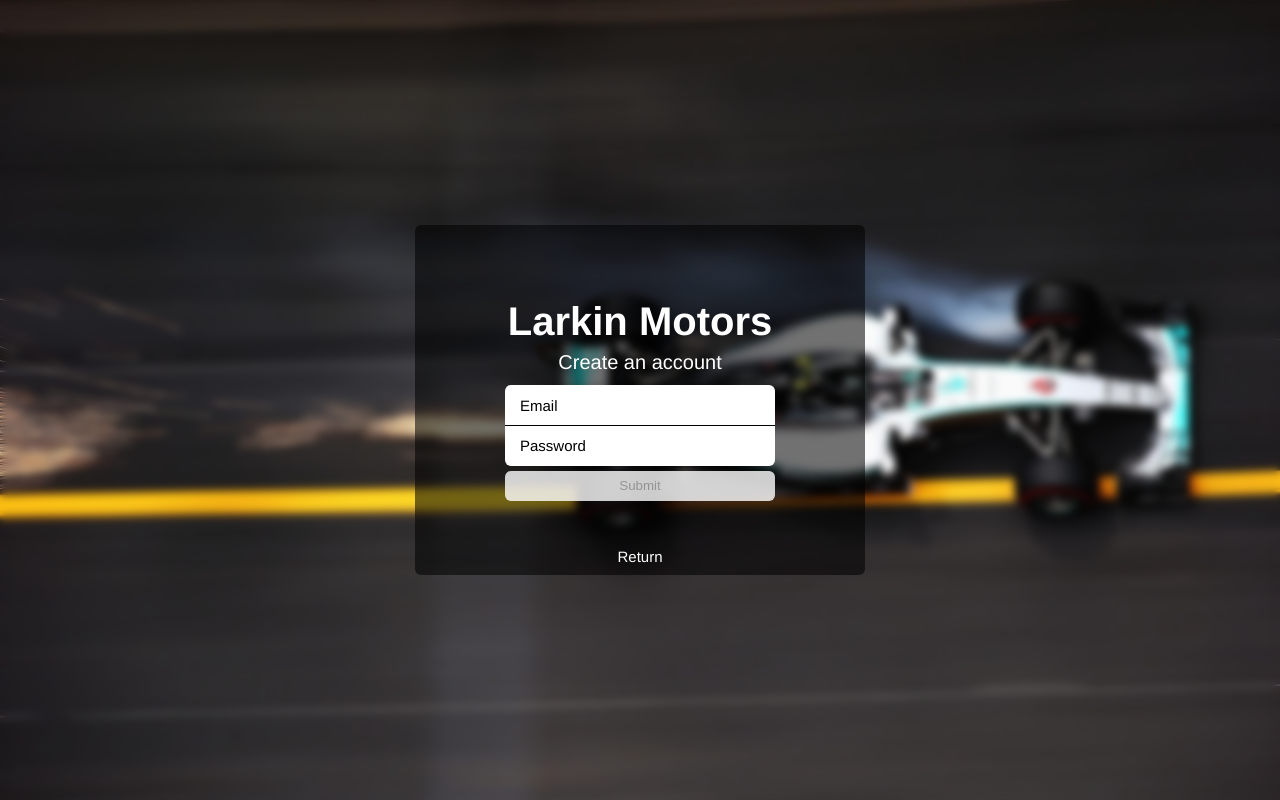
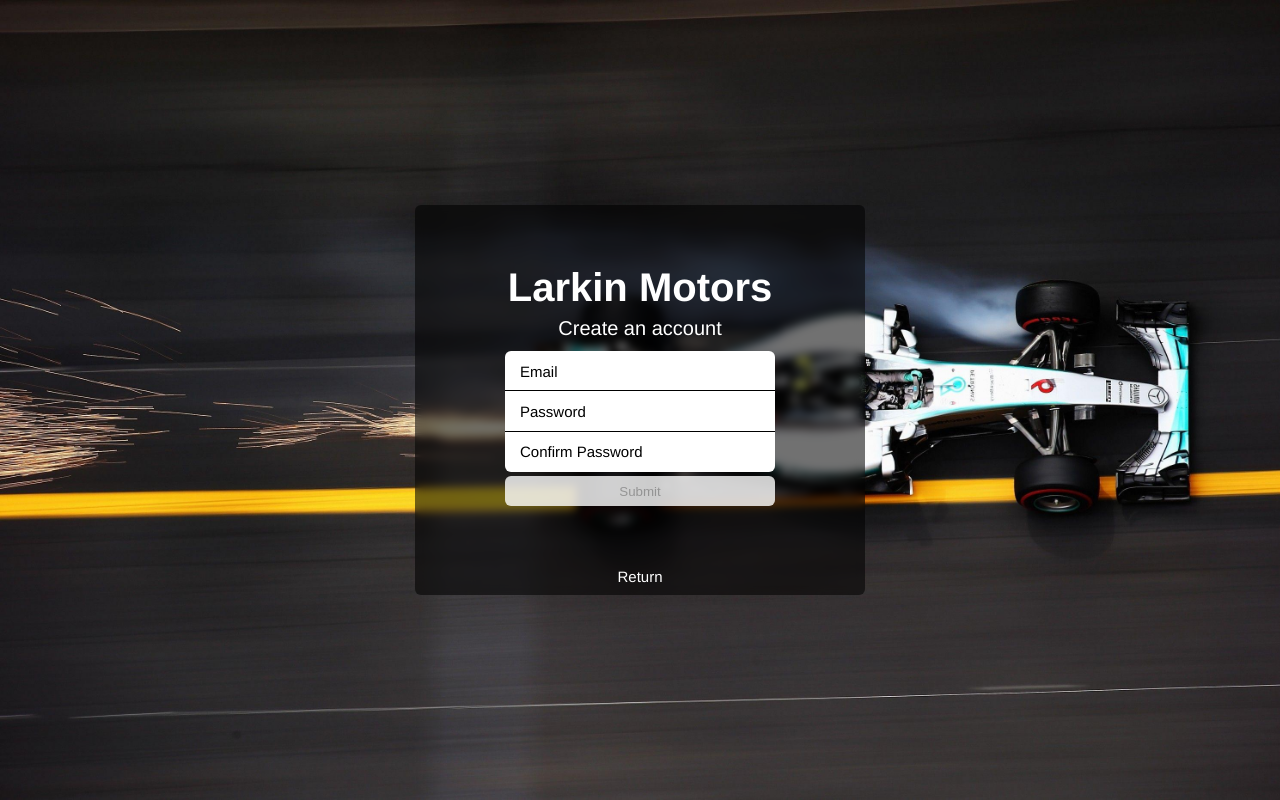
Before and after one commit to neirbonhoj/jobsite, a React (Create React App) app: page / in a window 1280 px wide. Both pictures are taken after a click on the element "Create Account". Built offline with nearby package versions, Linux system fonts and the light colour scheme.

Commit message:
login page done (for now)

```diff
--- a/package.json
+++ b/package.json
@@ -10,7 +10,8 @@
     "react": "^16.13.1",
     "react-dom": "^16.13.1",
     "react-router-dom": "^5.2.0",
-    "react-scripts": "3.4.3"
+    "react-scripts": "3.4.3",
+    "shortid": "^2.2.15"
   },
   "scripts": {
     "start": "react-scripts start",
--- a/src/css/Landing.css
+++ b/src/css/Landing.css
@@ -7,10 +7,6 @@
 .blur {
     min-width: 100%;
     min-height: 100vh;
-
-    background: rgba(255, 255, 255, 0.01);
-    backdrop-filter: blur(4px);
-    -webkit-backdrop-filter: blur(4px);
 }
 
 .landing-container{
@@ -22,11 +18,18 @@
     width: 450px;
     height: 350px;
     background: rgba(0,0,0,0.55);
+    backdrop-filter: blur(4px);
+    -webkit-backdrop-filter: blur(4px);
     border-radius: 6px;
 
     display: flex;
     flex-direction: column;
     justify-content: center;
+}
+
+.landing-container.expand{
+    height: 390px;
+    animation: container-expand 0.5s linear;
 }
 
 .landing-container.success{
@@ -56,7 +59,7 @@
 }
 
 .landing-title{
-    margin-top: 0;
+    margin-top: 60px;
     padding: 0;
     color: white;
     font-family: 'Helvetica Neue', sans-serif;
@@ -98,6 +101,25 @@
     flex-direction: row;
     align-items: center;
     justify-content: center;
+    z-index: 1;
+}
+
+.password-confirm-container{
+    display: flex;
+    flex-direction: row;
+    align-items: center;
+    justify-content: center;
+
+    position: relative;
+    height: 30px;
+    width: 100%;
+    margin-top: 10px;
+    align-self: center;
+    z-index: 0;
+}
+
+.login-form-bottom-container{
+    flex-grow: 1;
 }
 
 .landing-login-input {
@@ -133,19 +155,38 @@
 #email-input{
     border-bottom-right-radius: 0;
     border-bottom-left-radius: 0;
-
-    border-bottom: 1px solid black;
-    z-index: 1;
 }
 
 #password-input{
-    display: block;
     border-top-right-radius: 0;
     border-top-left-radius: 0;
+
+    border-top: 1px solid black;
+}
+
+#password-input.square-border{
+    border-radius: 0;
+
+    border-bottom: 1px solid black;
+    transition: border 0.5s ease-in-out;
+}
+
+#password-confirm-input{
+    border-top-right-radius: 0;
+    border-top-left-radius: 0;
+
+    visibility: hidden;
+    transform: translateY(-40px);
+    border-top: 1px solid black;
+}
+
+#password-confirm-input.show{
+    visibility: visible;
+    transform: translateY(0);
+    animation: slide-down-input 0.5s linear;
 }
 
 .login-submit-button{
-    align-self: center;
     width: 100%;
     height: 30px;
 
@@ -157,6 +198,12 @@
     border-radius: 6px;
 
     transition: all 0.4s;
+    transform: translateY(-40px);
+}
+
+.login-submit-button.shift-down{
+    transform: translateY(0);
+    animation: slide-down-input 0.5s linear;
 }
 
 .login-submit-button:hover{
@@ -189,6 +236,42 @@
     text-decoration: underline;
 }
 
+@keyframes slide-down {
+    0% {
+        transform: translateY(-100%);
+    }
+    100% {
+        transform: translateY(0);
+    }
+}
+
+@keyframes container-expand {
+    0% {
+        height: 350px;
+    }
+    100% {
+        height: 390px;
+    }
+}
+
+@keyframes slide-down-input {
+    0% {
+        transform: translateY(-40px);
+    }
+    100% {
+        transform: translateY(0);
+    }
+}
+
+@keyframes reverse-slide-down-input {
+    0% {
+        transform: translateY(0);
+    }
+    100% {
+        transform: translateY(-40px);
+    }
+}
+
 @keyframes loading-icon-anim {
     0% {
         transform: rotate(0deg);
--- a/src/pages/Landing.js
+++ b/src/pages/Landing.js
@@ -1,5 +1,6 @@
 import React from "react"
 import '../css/Landing.css'
+import shortid from "shortid";
 
 const { Component } = require("react")
 // eslint-disable-next-line
@@ -15,22 +16,47 @@ class Landing extends Component {
     this.state = {
       landing_login_email: '',
       landing_login_password: '',
-      creating_account: false
+      landing_confirm_password: '',
+      creating_account: false,
+      confirm_id: this.getId()
     }
 
-    this.onLogin = this.onLogin.bind(this);
+    this.onSubmit = this.onSubmit.bind(this);
     this.onInputChange = this.onInputChange.bind(this);
     this.handleKeyDown = this.handleKeyDown.bind(this);
     this.handleCreateAccount = this.handleCreateAccount.bind(this);
   }
 
-  onLogin(e){
+  onSubmit(e){
     if(e){
       e.preventDefault();
     }
     this.setState({
-      processing_login: true
+      processing_login: true,
+      successful_login: false
     })
+
+    if(this.state.creating_account){
+      firebase.auth().createUserWithEmailAndPassword(this.state.landing_login_email, this.state.landing_login_password)
+        .then((credential) => {
+          this.setState({
+            processing_login: false,
+            successful_login: true,
+            failed_login: false,
+            failed_password: false,
+            failed_email: false
+          })
+        }, ((rejection) => {
+          if(rejection.code === 'auth/email-already-in-use'){
+            this.setState({
+              processing_login: false,
+              failed_login: true,
+              failed_email: true,
+              failed_password: false
+            })
+          }
+        }))
+    } else {
       firebase.auth().signInWithEmailAndPassword(this.state.landing_login_email, this.state.landing_login_password)
         .then((credential) => {
           this.setState({
@@ -60,15 +86,22 @@ class Landing extends Component {
         console.log(error)
       })
     }
+  }
 
   handleCreateAccount(){
     let current = this.state.creating_account
     this.setState({
-      creating_account: !current
+      creating_account: !current,
+      successful_login: false,
+      failed_login: false,
+      failed_password: false,
+      failed_email: false,
+      confirm_id: this.getId(),
     })
   }
 
   onInputChange(e){
+    if(!this.state.processing_login && !this.state.successful_login){
       this.setState({
         successful_login: false,
         failed_login: false,
@@ -77,17 +110,24 @@ class Landing extends Component {
         [e.target.name]: e.target.value
       });
     }
+  }
 
   handleKeyDown(e){
     if (e.key === 'Enter') {
-      this.onLogin()
+      this.onSubmit()
     }
   }
 
+  getId = () => {
+    return shortid.generate();
+  };
+
   render() {
     let containerClasses = ['landing-container']
+    let passwordConfirmContainerClasses = ['password-confirm-container']
     let emailInputClasses = ['landing-login-input']
     let passwordInputClasses = ['landing-login-input']
+    let passwordConfirmClasses = ['landing-login-input']
     let submitButtonClasses = ['login-submit-button']
 
     // Checks on input values
@@ -108,6 +148,7 @@ class Landing extends Component {
     }
 
     if(this.state.successful_login){
+      validPassword = false
       containerClasses.push('success')
     } else if(this.state.failed_login){
       if(this.state.failed_email){
@@ -117,7 +158,19 @@ class Landing extends Component {
       }
       containerClasses.push('failure')
     } else if(this.state.processing_login){
+      validPassword = false
       containerClasses.push('processing')
+    }
+
+    if(this.state.creating_account){
+      passwordInputClasses.push('square-border');
+      passwordConfirmClasses.push('show')
+      submitButtonClasses.push('shift-down')
+      containerClasses.push('expand')
+
+      if(!(this.state.landing_login_password === this.state.landing_confirm_password)){
+        validPassword = false
+      }
     }
 
     return (
@@ -135,7 +188,12 @@ class Landing extends Component {
               <div className='password-input-container'>
                 <input id='password-input' className={passwordInputClasses.join(' ')} type='password' name='landing_login_password' onChange={this.onInputChange} onKeyDown={this.handleKeyDown} placeholder='Password'/>
               </div>
-              <button className={submitButtonClasses.join(' ')} disabled={!validEmail || !validPassword} onClick={this.onLogin}>Submit</button>
+              <div className='login-form-bottom-container'>
+                <div key={this.state.confirm_id} className={passwordConfirmContainerClasses.join(' ')}>
+                  <input id='password-confirm-input' className={passwordConfirmClasses.join(' ')} type='password' name='landing_confirm_password' onChange={this.onInputChange} onKeyDown={this.handleKeyDown} placeholder='Confirm Password'/>
+                </div>
+                <button className={submitButtonClasses.join(' ')} disabled={!validEmail || !validPassword} onClick={this.onSubmit}>Submit</button>
+              </div>
             </div>
             <h2 className='create-account-link' onClick={this.handleCreateAccount}>{
               (this.state.creating_account) ? 'Return' : 'Create Account'
```
Also changed, not shown: 1 other file (tests, documents, lock files or other folders). Lines whose indentation alone changed are shown as unchanged.
